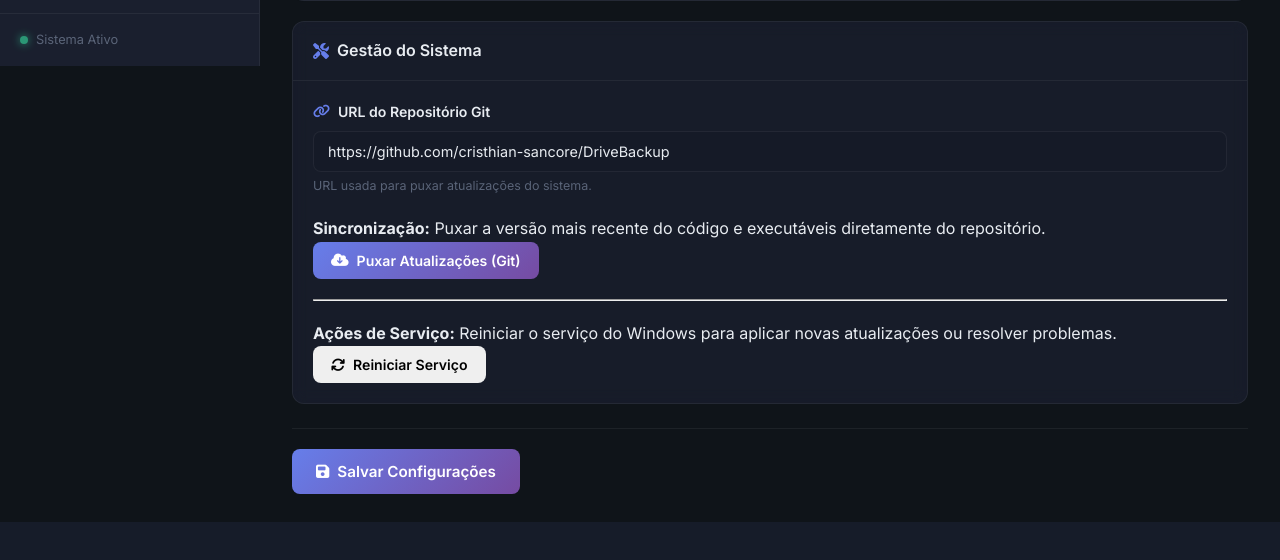
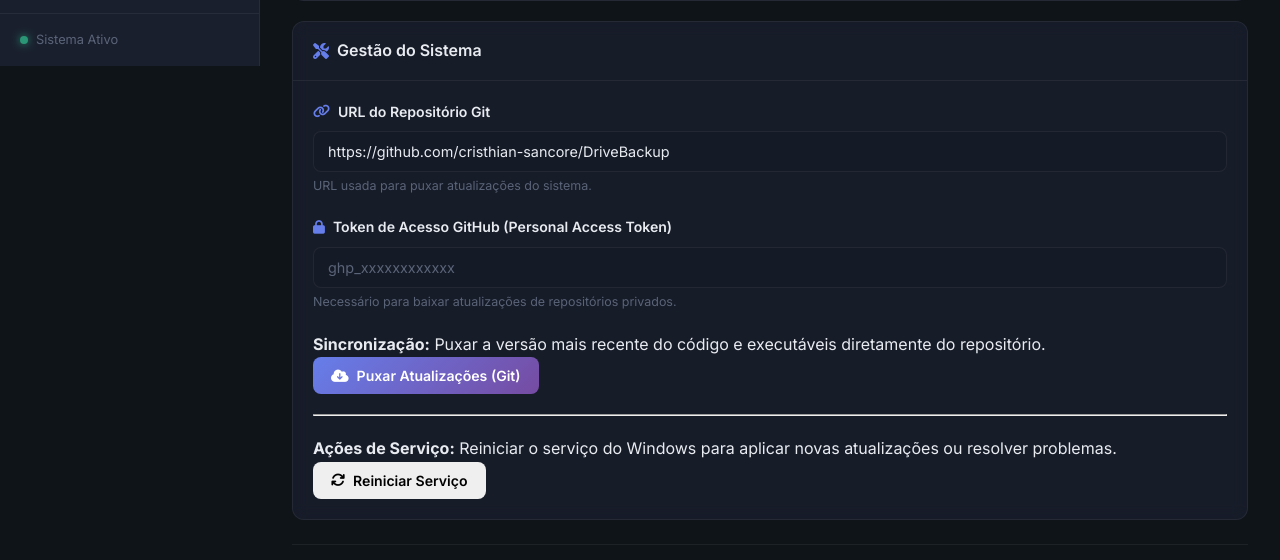
Before and after one commit to cristhian-sancore/DriveBackup, a Flask app: page /settings in a window 1280 px wide. Shown: the part 734-1294 px from the top of the page. Before the commit the page ends 1256 px from the top, so only its background shows below. Run offline with Flask 3, Linux system fonts and the light colour scheme; the visitor is signed in with stand-in values (Sample User, id 1); data comes from the database, SQL or seed files in the repository.

Commit message:
Correcao do sistema de atualizacao: agora usa requests e permite configurar token

```diff
--- a/app.py
+++ b/app.py
@@ -219,6 +219,8 @@ def settings_view():
             "evolution_instance": request.form.get("evolution_instance", "").strip(),
             "evolution_apikey": request.form.get("evolution_apikey", "").strip(),
             "whatsapp_destino": request.form.get("whatsapp_destino", "").strip(),
+            "git_repo_url": request.form.get("git_repo_url", "").strip(),
+            "git_token": request.form.get("git_token", "").strip(),
         }
         models.salvar_config(dados)
         flash("Configurações salvas!", "success")
@@ -252,14 +254,21 @@ def testar_whatsapp():
 @app.route("/api/sistema/atualizar", methods=["POST"])
 @login_required
 def api_sistema_atualizar():
-    """Baixa a atualização do GitHub sem depender do Git instalado."""
+    """Baixa a atualização do GitHub usando requests."""
     try:
-        import subprocess
+        import requests
         config = models.obter_config()
-        # Nota: Agora usamos o seu Token diretamente ou pegamos da config
         token = config.get("git_token", "")
-        owner = "cristhian-sancore"
-        repo = "DriveBackup"
+        repo_url = config.get("git_repo_url", "https://github.com/cristhian-sancore/DriveBackup")
+
+        # Extrai owner e repo da URL
+        try:
+            parts = repo_url.rstrip("/").split("/")
+            owner = parts[-2]
+            repo = parts[-1]
+        except:
+            owner = "cristhian-sancore"
+            repo = "DriveBackup"
 
         if getattr(sys, 'frozen', False):
             base_dir = os.path.dirname(sys.executable)
@@ -268,20 +277,20 @@ def api_sistema_atualizar():
 
         zip_path = os.path.join(base_dir, "update.zip")
 
-        # Script PowerShell para baixar via TLS 1.2 sem precisar de git
-        ps_script = f"""
-        [Net.ServicePointManager]::SecurityProtocol = [Net.SecurityProtocolType]::Tls12
-        $headers = @{{ Authorization = "token {token}" }}
-        Invoke-WebRequest -Uri "https://api.github.com/repos/{owner}/{repo}/zipball/main" -Headers $headers -OutFile "{zip_path}"
-        """
+        headers = {}
+        if token:
+            headers["Authorization"] = f"token {token}"
 
-        process = subprocess.run(["powershell", "-Command", ps_script], capture_output=True, text=True)
+        url = f"https://api.github.com/repos/{owner}/{repo}/zipball/main"
 
-        if process.returncode != 0:
-            return jsonify({"ok": False, "mensagem": f"Erro ao baixar: {process.stderr}"})
+        response = requests.get(url, headers=headers, stream=True)
+        if response.status_code != 200:
+            return jsonify({"ok": False, "mensagem": f"Erro no GitHub ({response.status_code}): {response.text}"})
 
-        # Aqui o arquivo ZIP foi baixado. O botão "Reiniciar" já está configurado para
-        # extrair e aplicar o .exe (na verdade, vamos precisar que o reinício extraia o zip)
+        with open(zip_path, 'wb') as f:
+            for chunk in response.iter_content(chunk_size=8192):
+                f.write(chunk)
+
         return jsonify({"ok": True, "atualizado": True, "mensagem": "Atualização baixada com sucesso! Clique em 'Reiniciar' para aplicar."})
     except Exception as e:
         return jsonify({"ok": False, "mensagem": f"Erro interno: {str(e)}"})
--- a/templates/settings.html
+++ b/templates/settings.html
@@ -90,6 +90,13 @@
                            placeholder="https://github.com/usuario/repositorio"
                            value="{{ config.get('git_repo_url', '') }}">
                     <small class="form-hint">URL usada para puxar atualizações do sistema.</small>
+                </div>
+                <div class="form-group" style="margin-bottom: 20px;">
+                    <label for="git_token"><i class="fas fa-lock"></i> Token de Acesso GitHub (Personal Access Token)</label>
+                    <input type="password" id="git_token" name="git_token" class="form-control"
+                           placeholder="ghp_xxxxxxxxxxxx"
+                           value="{{ config.get('git_token', '') }}">
+                    <small class="form-hint">Necessário para baixar atualizações de repositórios privados.</small>
                 </div>
                 <div class="action-item">
                     <p><strong>Sincronização:</strong> Puxar a versão mais recente do código e executáveis diretamente do repositório.</p>
```
Also changed, not shown: 1 other file.
